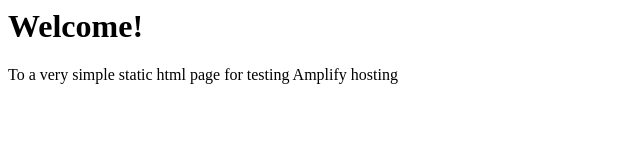
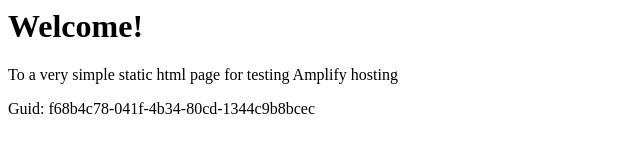
Before and after one commit to aws-aemilia-icn/Github-PR-Commit-Integration-Test-DoNotTouch-Gith-OKSLNVO2-v1-prod-ap-northeast-2, a website: page src/index.html in a window 1280 px wide. Shown: the whole page, without its empty margins (0-640 px from the left). Drawn offline with Linux system fonts and the light colour scheme.

Commit message:
commit from integ tests

```diff
--- a/src/index.html
+++ b/src/index.html
@@ -1,3 +1,5 @@
+
+
 <html lang="en">
 
 <head>
@@ -10,6 +12,6 @@
 <body>
     <h1>Welcome!</h1>
     <p>To a very simple static html page for testing Amplify hosting</p>
-</body>
+    <p>Guid: f68b4c78-041f-4b34-80cd-1344c9b8bcec</p></body>
 
 </html>
```
